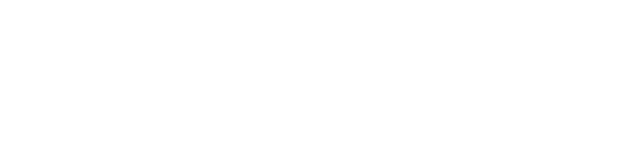
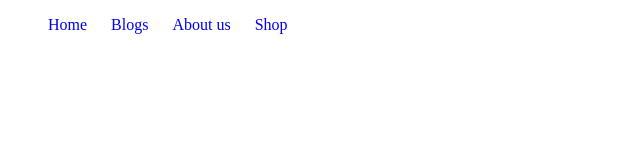
Before and after one commit to sony7669/my-tech-blog, a plain HTML site: page index.html in a window 1280 px wide. Shown: the whole page, without its empty margins (0-640 px from the left). Drawn offline with Linux system fonts and the light colour scheme.

Commit message:
add some style in my file

```diff
--- a/index.html
+++ b/index.html
@@ -7,6 +7,21 @@
     <link rel="stylesheet" href="styles/tech.css">
 </head>
 <body>
+    <header>
+        <nav>
+            <ul>
+                <li><a href="home.html">Home</a></li>
+                <li><a href="blog.html">Blogs</a></li>
+                <li><a href="about.html">About us</a></li>
+                <li><a href="shop.html">Shop</a></li>
+            </ul>
+        </nav>
+    </header>
+    <main>
 
+    </main>
+    <footer>
+
+    </footer>
 </body>
 </html>
--- a/styles/tech.css
+++ b/styles/tech.css
@@ -0,0 +1,8 @@
+nav > ul > li{
+    display: inline;
+    margin-right: 20px;
+}
+
+nav li > a{
+    text-decoration: none;
+}
```
